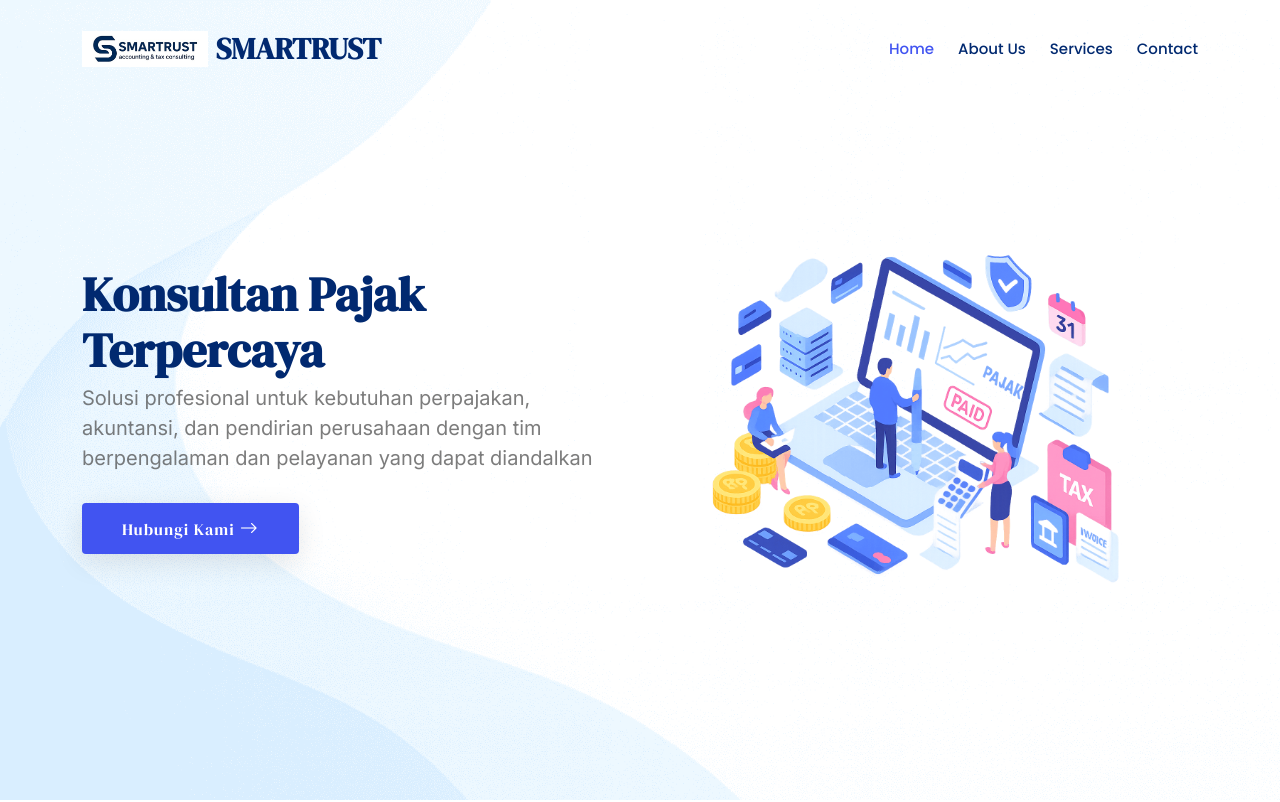
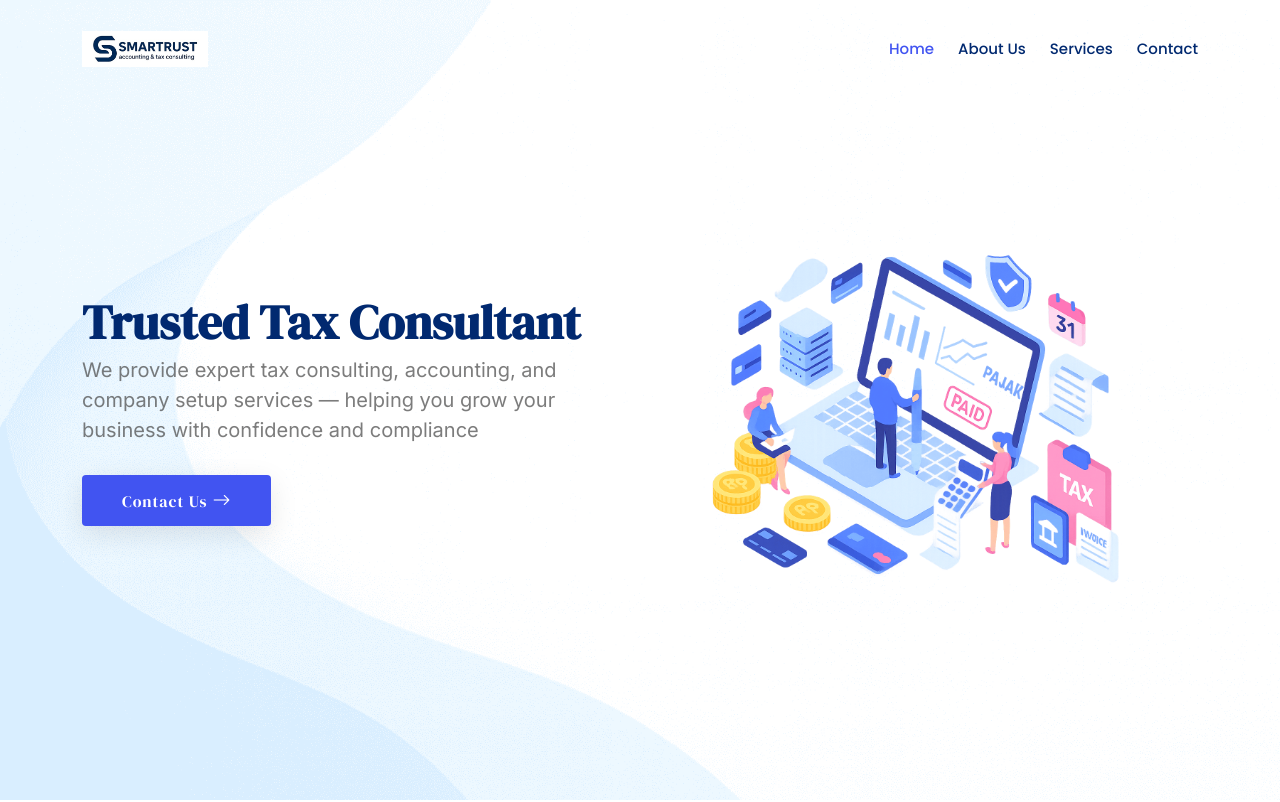
Before and after one commit to smartrustwebsite/smartrust, a plain HTML site: page index.html in a window 1280 px wide. Shown: the top 802 px of the page. Drawn offline with Linux system fonts and the light colour scheme.

Commit message:
Translate content to English and update site name
Updated the site name and translated text to English.

```diff
--- a/index.html
+++ b/index.html
@@ -42,7 +42,7 @@
         <a href="index.html" class="logo d-flex align-items-center me-auto">
           <!-- Uncomment the line below if you also wish to use an image logo -->
           <img src="assets/img/logo.png" alt="" />
-          <h1 class="sitename">SMARTRUST</h1>
+          <h1 class="sitename">  </h1>
         </a>
 
         <nav id="navmenu" class="navmenu">
@@ -65,12 +65,12 @@
         <div class="container">
           <div class="row gy-4">
             <div class="col-lg-6 order-2 order-lg-1 d-flex flex-column justify-content-center">
-              <h1 data-aos="fade-up">Konsultan Pajak Terpercaya</h1>
+              <h1 data-aos="fade-up">Trusted Tax Consultant</h1>
               <p data-aos="fade-up" data-aos-delay="100">
-                Solusi profesional untuk kebutuhan perpajakan, akuntansi, dan pendirian perusahaan dengan tim berpengalaman dan pelayanan yang dapat diandalkan
+                We provide expert tax consulting, accounting, and company setup services — helping you grow your business with confidence and compliance
               </p>
               <div class="d-flex flex-column flex-md-row" data-aos="fade-up" data-aos-delay="200">
-                <a href="#contact" class="btn-get-started">Hubungi Kami <i class="bi bi-arrow-right"></i></a>
+                <a href="#contact" class="btn-get-started">Contact Us <i class="bi bi-arrow-right"></i></a>
               </div>
             </div>
             <div class="col-lg-6 order-1 order-lg-2 hero-img" data-aos="zoom-out">
```
